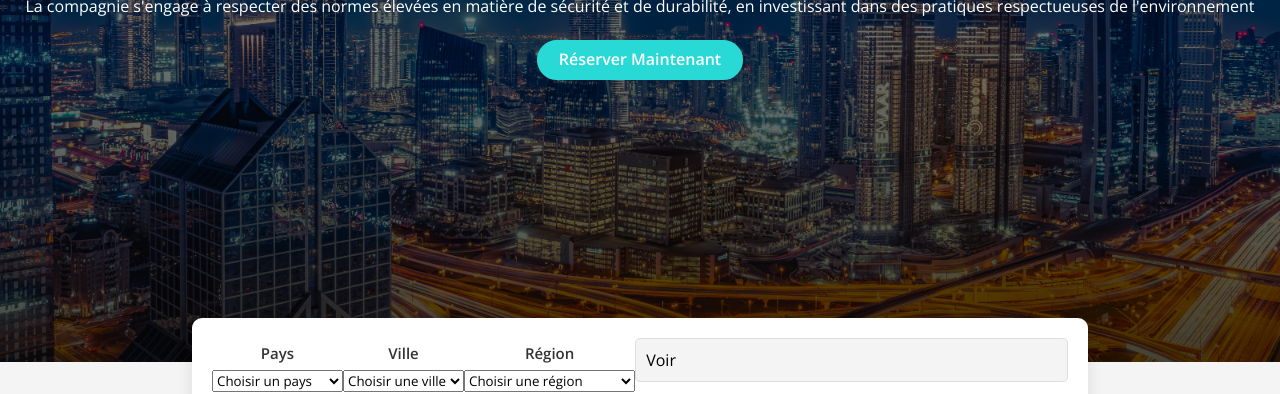
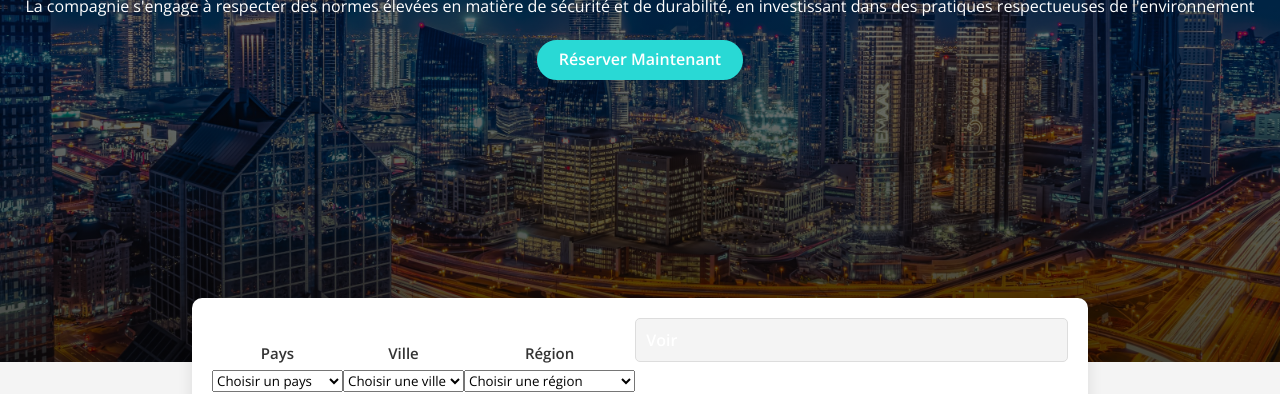
Before and after one commit to Jacque004/ljpTravel, a plain HTML site: page index.html in a window 1280 px wide. Shown: the part 438-832 px from the top of the page. Drawn offline with nearby package versions, Linux system fonts and the light colour scheme; files whose address does not match are found by name.

Commit message:
Update index.html

```diff
--- a/index.html
+++ b/index.html
@@ -65,7 +65,7 @@
                         <option value="Brazzaville">Pool</option>
                     </select>
                 </div>
-                <input type="" value="Voir">
+                <input href="#home" class="btn-reservation home-btn" value="Voir">
                     <a href="https://jacque004.github.io/ljpTravel/#home"></a>
                 </input>
             </form>
```
